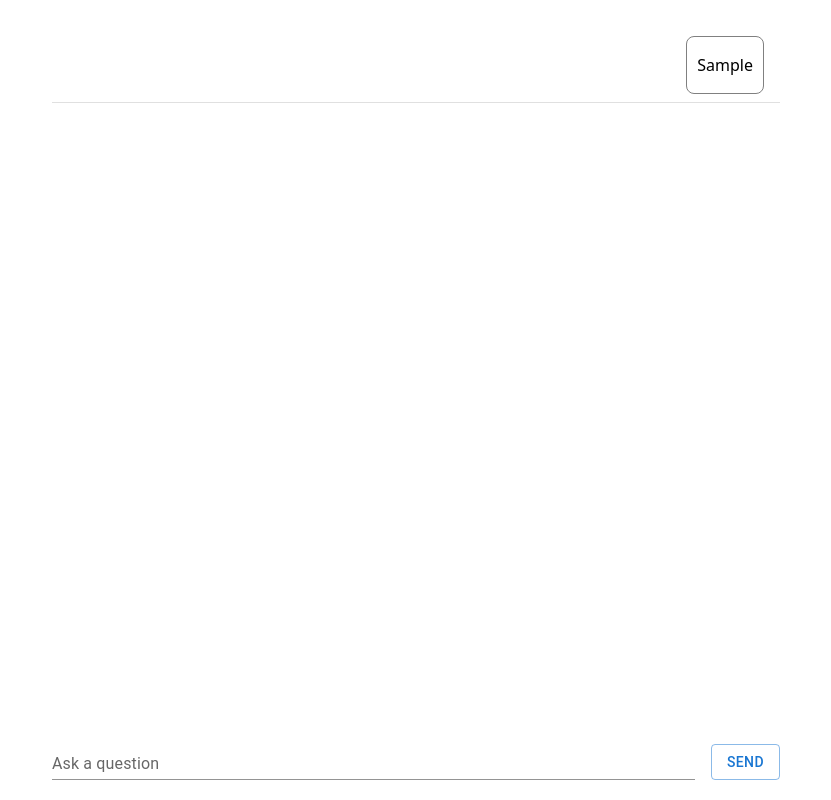
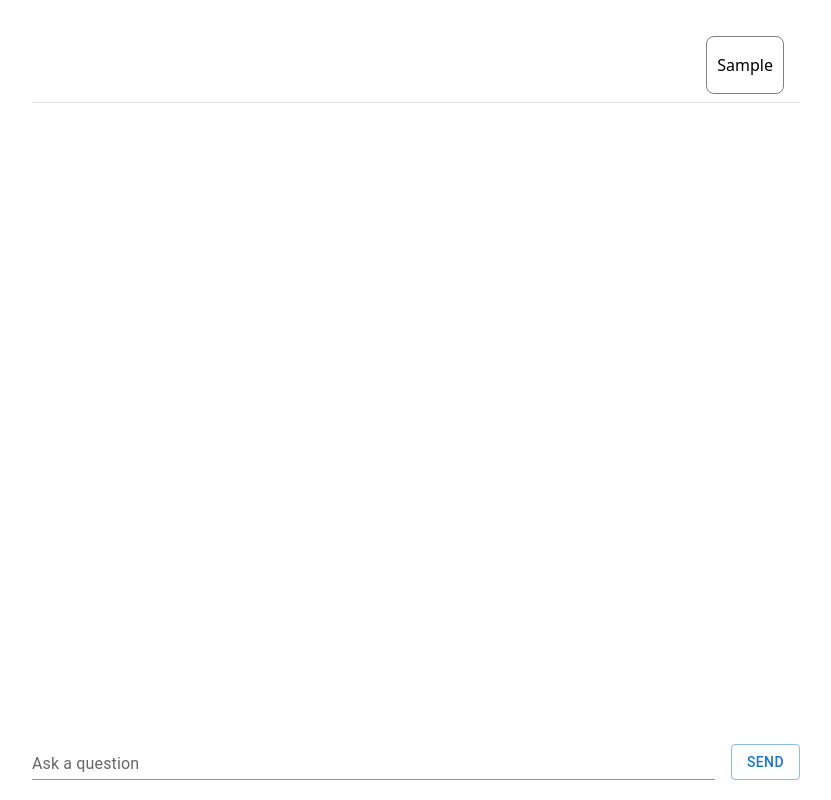
Before and after one commit to nknguyenhc/cardinal-thuan, a React (Vite) app in the folder frontend/: page / in a window 1280 px wide. Both pictures are taken after typing "Sample" into the empty fields and a click on the button "SEND". Shown: the whole page, without its empty margins (224-1055 px from the left). Built offline with nearby package versions, Linux system fonts and the light colour scheme.

Commit message:
Adjust chat page styling

```diff
--- a/frontend/src/index.css
+++ b/frontend/src/index.css
@@ -11,7 +11,6 @@
 
 body {
   margin: 0;
-  min-width: 100vw;
   min-height: 100vh;
 }
 
--- a/frontend/src/pages/Chat/Chat.css
+++ b/frontend/src/pages/Chat/Chat.css
@@ -7,16 +7,28 @@
 }
 
 .chat {
-  width: 60vw;
-  max-width: 1000px;
-  min-width: 300px;
-  margin: auto;
-  min-height: 100vh;
-  padding: 20px;
+  height: 100vh;
+  padding-top: 20px;
+  padding-bottom: 20px;
   display: flex;
   flex-direction: column;
   gap: 20px;
   justify-content: space-between;
+  align-items: center;
+}
+
+.chat-messages {
+  overflow-y: auto;
+  display: flex;
+  flex-direction: column;
+  align-items: center;
+  width: 100%;
+}
+
+.chat-message-item {
+  width: 60vw !important;
+  max-width: 1000px;
+  min-width: 300px;
 }
 
 .chat-user-message {
@@ -32,3 +44,9 @@
   flex-direction: row;
   justify-content: flex-end;
 }
+
+.chat-bottom {
+  width: 60vw;
+  max-width: 1000px;
+  min-width: 300px;
+}
--- a/frontend/src/pages/Chat/Chat.tsx
+++ b/frontend/src/pages/Chat/Chat.tsx
@@ -77,14 +77,14 @@ export const Chat = () => {
       <List className="chat-messages">
         {conversation.messages.map((message, index) => (
           <Fragment key={index}>
-            <ListItem>
+            <ListItem className="chat-message-item">
               {message.role === 'user' ? (
                 <UserMessage content={message.content} />
               ) : (
                 <AssistantMessage content={message.content} />
               )}
             </ListItem>
-            <Divider />
+            <Divider className="chat-message-item" />
           </Fragment>
         ))}
       </List>
```
